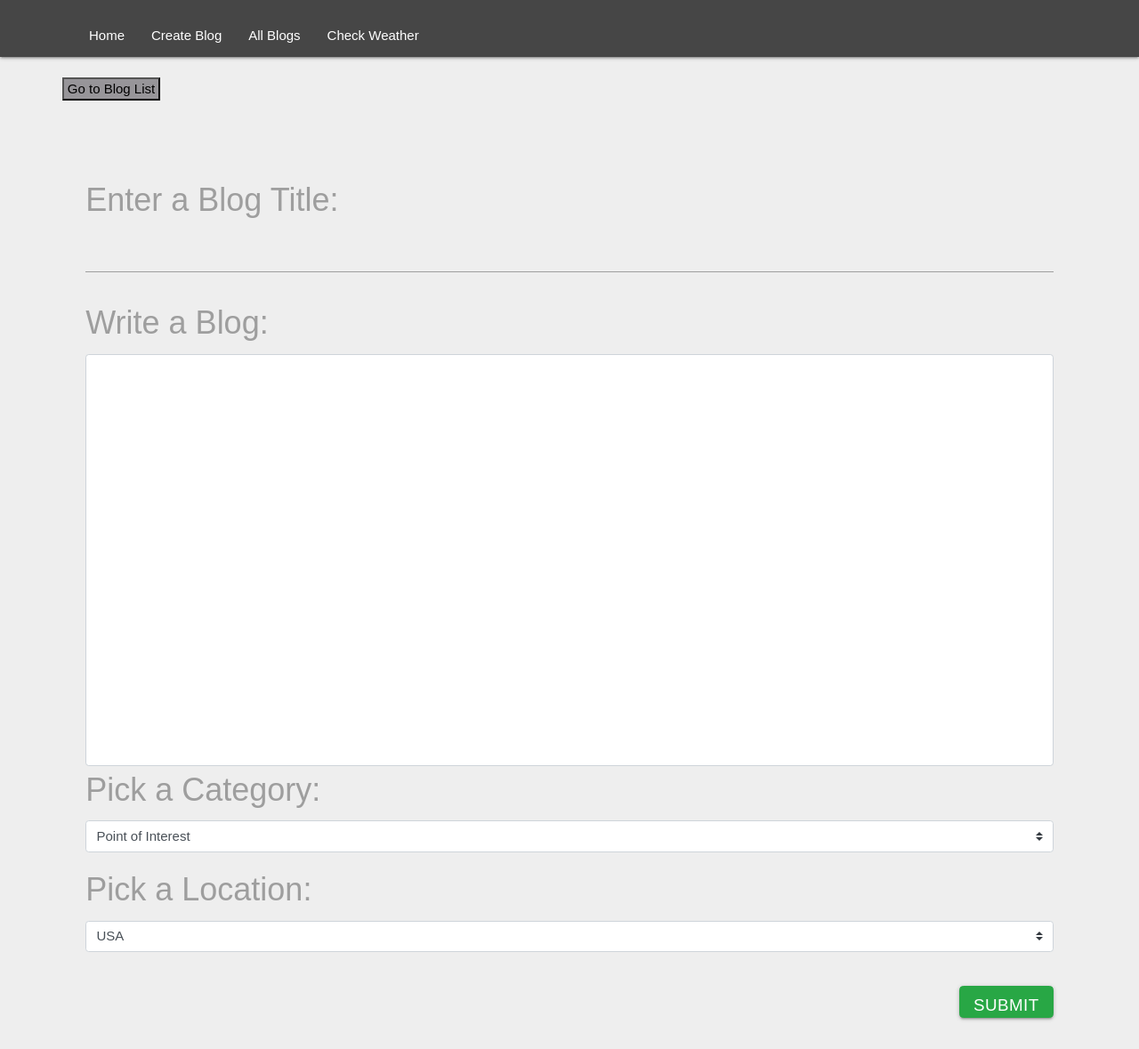
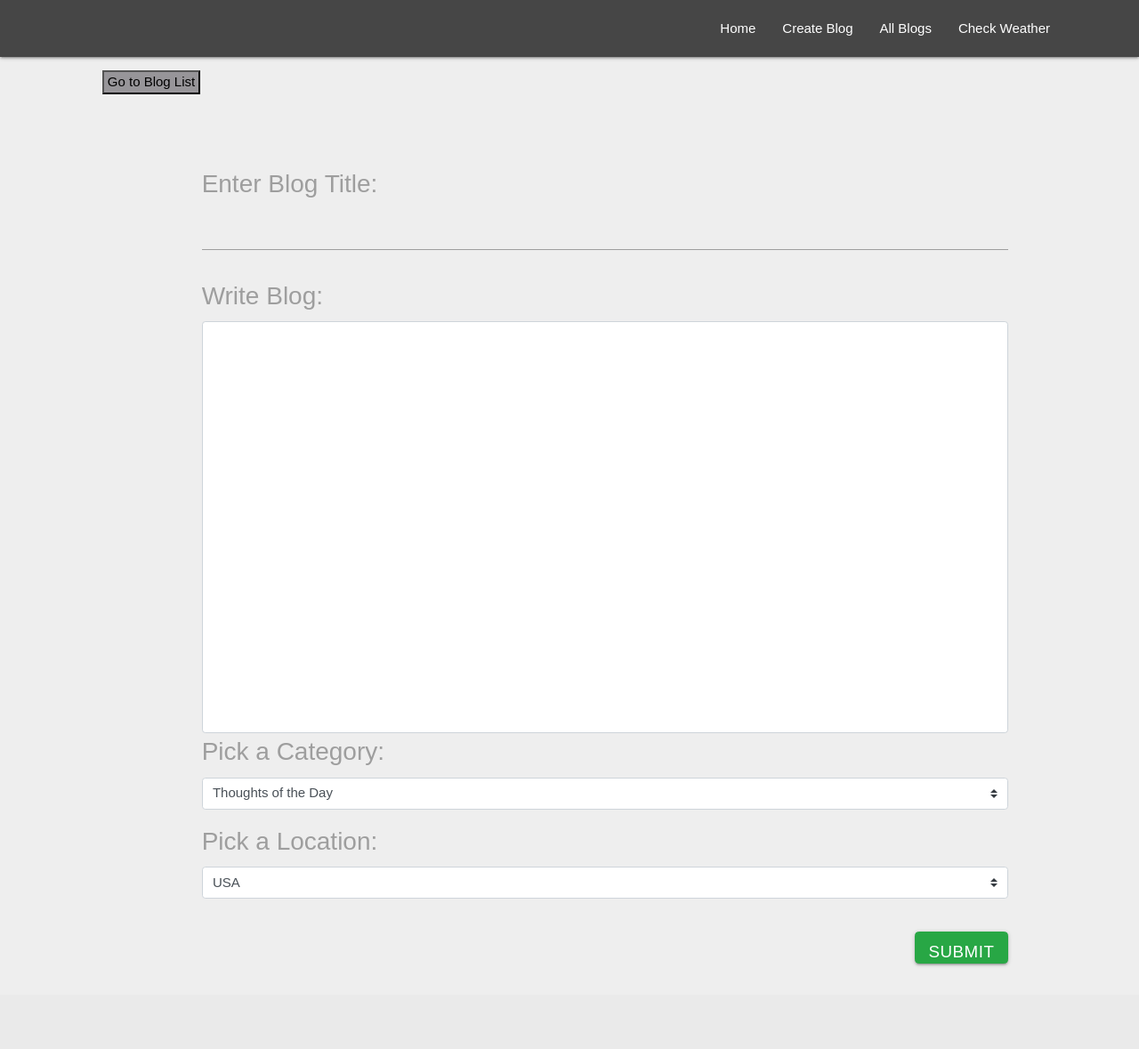
Before and after one commit to jenivy06/journal-my-journey, a Node server app: page /blogform in a window 1280 px wide. Shown: the whole page at 89% size. After the commit the page ends 1118 px from the top, so only its background shows below. Run offline with Node 20, Linux system fonts and the light colour scheme; some libraries are stand-ins or nearby versions; some web fonts are replaced.

Commit message:
still updating blog style

```diff
--- a/models/blog.js
+++ b/models/blog.js
@@ -16,7 +16,7 @@ module.exports = function(sequelize, DataTypes) {
       },
       category: {
         type: DataTypes.STRING,
-        defaultValue: "Point of Interest"
+        defaultValue: "Thoughts of the Day"
       },
       location: {
         type: DataTypes.STRING,
--- a/public/blogform.html
+++ b/public/blogform.html
@@ -26,7 +26,7 @@
 </head>
 <body>
     <div class="navbar-fixed">
-                <nav class="navbar">
+        <nav class="nav-wrapper">
             <div class="container">
                 <div class="nav-wrapper">
 
@@ -44,25 +44,27 @@
         </nav>
     </div>
   <div class="container">
-    <div class="row">
-      <div class="row">
-        <div class="col-sm-2 mt-4">
+
+        <div class="col s6 offset-s6">
           <button class="bloglistBTN" href="/bloglist.html">Go to Blog List</button>
         </div>
       </div>
       <div class="container">
-      <div class="col s12 m12 l12">
+      <div class="row">
+        <div class="col s12 offset-s1">
         <form id="blog">
+          <div class="wrapper">
           <div class="form-group">
-            <label for="title" id="titleLabel">Enter a Blog Title:</label>
+            <label for="title" id="titleLabel">Enter Blog Title:</label>
             <input type="text" class="form-control" id="title">
             <br />
-            <label for="body" id="titleLabel">Write a Blog:</label>
+            <label for="body" id="titleLabel">Write Blog:</label>
             <textarea class="form-control" rows="20" id="body"></textarea>
             <div class="form-group">
 
                 <label for="location" id="titleLabel">Pick a Category:</label>
                 <select class="custom-select" id="category">
+                    <option value="Thoughts of the Day">Thoughts of the Day</option>
                     <option value="Point of Interest">Point of Interest</option>
                     <option value="Food">Food</option>
                     <option value="Activities">Activities</option>
@@ -137,6 +139,8 @@
       </div>
       </div>
     </div>
+</body>
+</html>
   <!-- Custom Script -->
   <script src="js/blogform.js" type="text/javascript"></script>
   <script src="js/java.js" type="text/javascript"></script>
--- a/public/css/styles.css
+++ b/public/css/styles.css
@@ -22,7 +22,7 @@ button.edit {
 }
 
 #titleLabel {
-  font-size: 36px;
+  font-size: 28px;
 }
 
 .apptitle {
@@ -38,9 +38,11 @@ button.edit {
   width: 100%
 }
 
-.navbar{
-  background-color:#464646
+.nav-wrapper{
+  background-color:#464646;
 }
+
+
 
 .sectiondivider {
   background-color: #BBC595;
--- a/public/js/blogform.js
+++ b/public/js/blogform.js
@@ -18,7 +18,7 @@ $(document).ready(function() {
   var blogForm = $("#blog");
   var blogCategorySelect = $("#category");
   // Giving the blogCategorySelect a default value
-    blogCategorySelect.val("Point of Interest");
+  blogCategorySelect.val("Thoughts of the Day");
   var locationSelect = $("#location")
   // Giving the locationSelect a default value
   locationSelect.val("USA");
```
Also changed, not shown: public/index.html (+2 -5 lines). Lines whose indentation alone changed are shown as unchanged.
